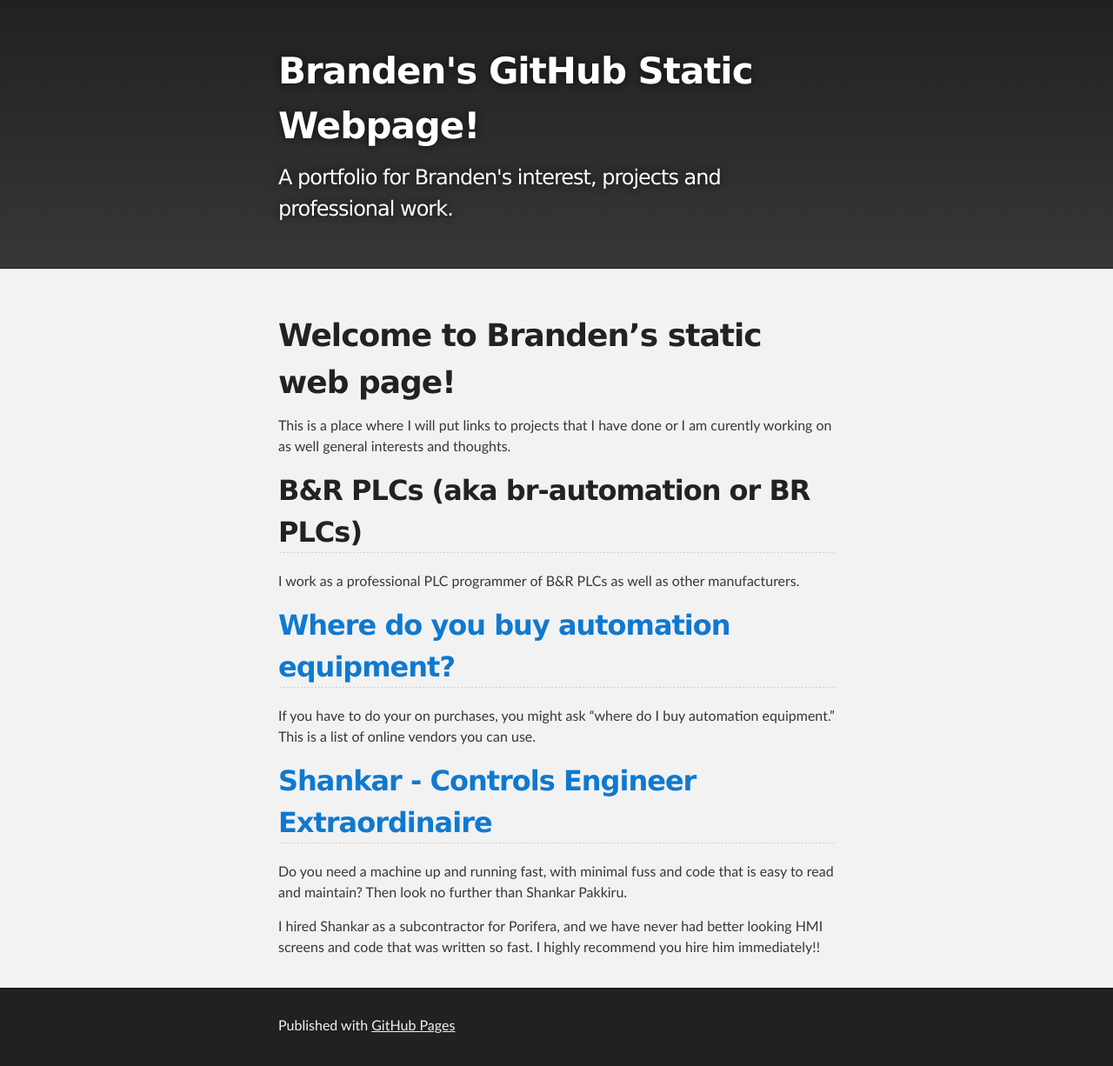
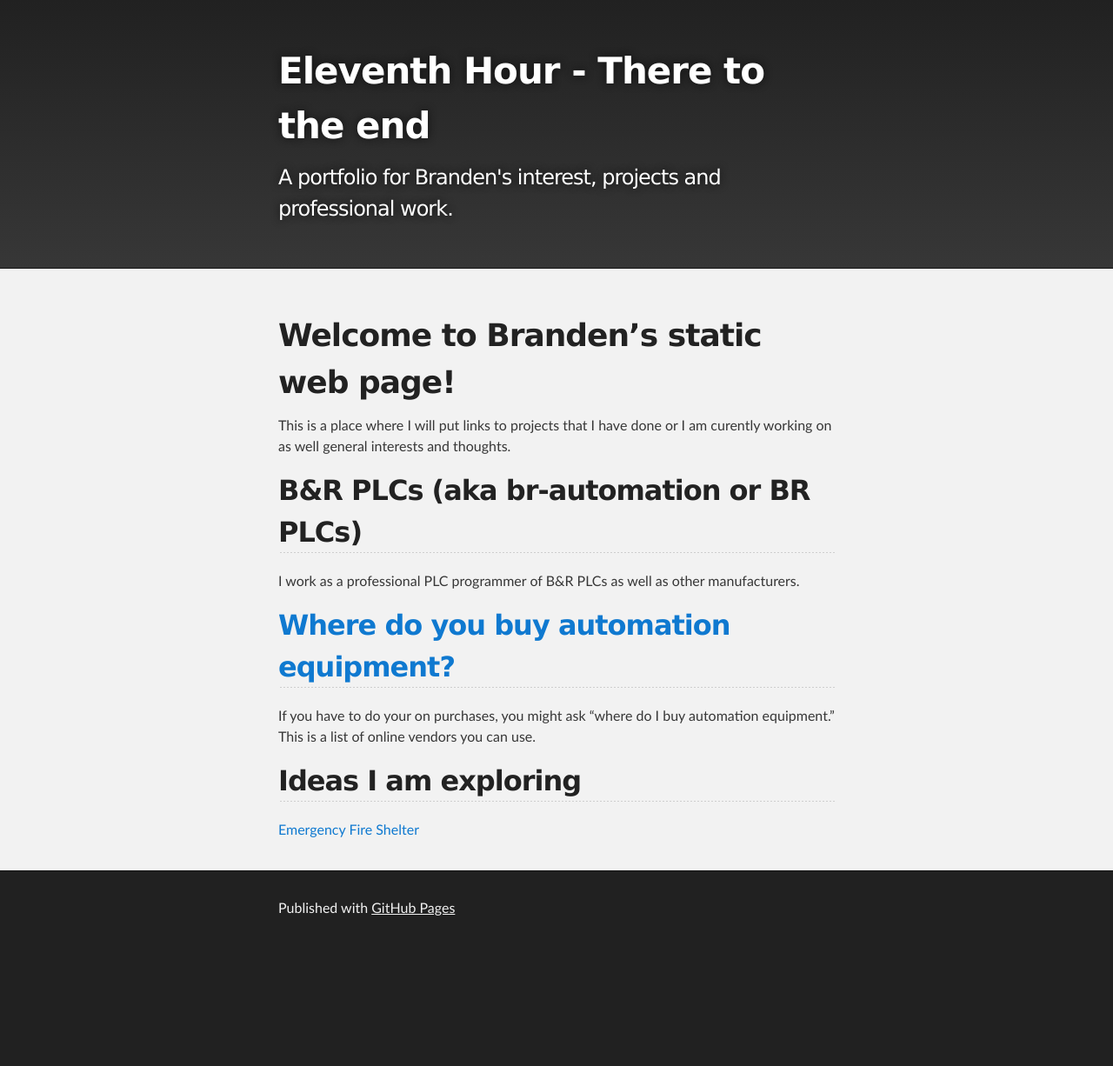
Before and after one commit to eleventhHour/eleventhHour.github.io, a Jekyll site: the page built from index.md, in a window 1280 px wide. Shown: the whole page at 87% size. Built offline with Jekyll 4.4.1, drawn with Linux system fonts in a browser that asks for light colours; our own code applies the rules of GitHub Pages for plain Markdown files; after the commit the page ends 1091 px from its top, so only the background shows below that.

Commit message:
Emergency fire shelter page added

```diff
--- a/_config.yml
+++ b/_config.yml
@@ -1,4 +1,4 @@
-title: Branden's GitHub Static Webpage!
+title: Eleventh Hour - There to the end
 description: A portfolio for Branden's interest, projects and professional work.
 show_downloads: false
 google_analytics:
--- a/index.md
+++ b/index.md
@@ -11,7 +11,6 @@ I work as a professional PLC programmer of B&R PLCs as well as other manufacture
 
 If you have to do your on purchases, you might ask "where do I buy automation equipment." This is a list of online vendors you can use.
 
-## [Shankar - Controls Engineer Extraordinaire](https://www.linkedin.com/in/shankar-pakkiru/)
-Do you need a machine up and running fast, with minimal fuss and code that is easy to read and maintain? Then look no further than Shankar Pakkiru.
+## Ideas I am exploring
 
-I hired Shankar as a subcontractor for Porifera, and we have never had better looking HMI screens and code that was written so fast. I highly recommend you hire him immediately!!
+[Emergency Fire Shelter](./emergencyfireshelter.html)
```
Also changed, not shown: emergencyfireshelter.md (added, +55 -0 lines).
